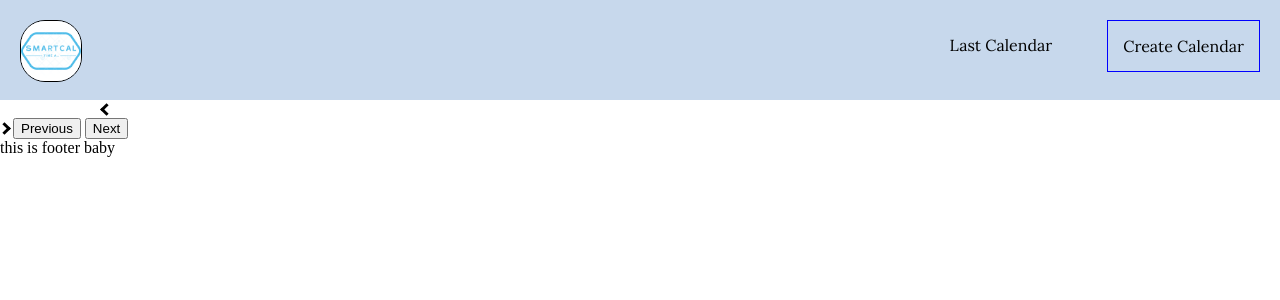
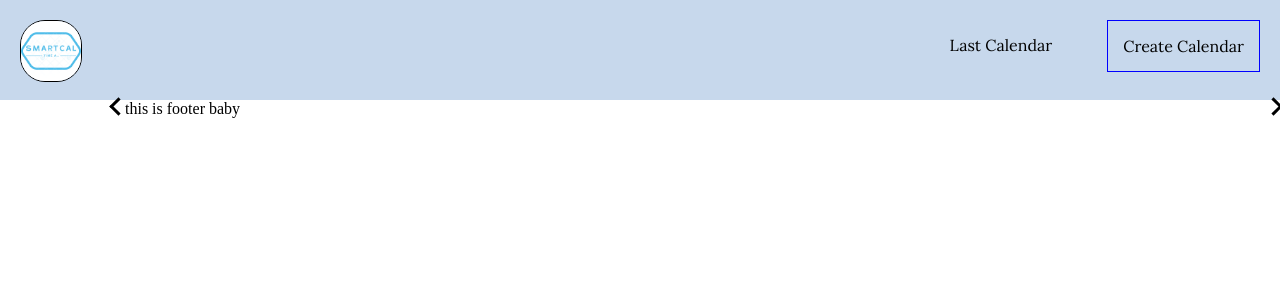
Before and after one commit to PetrAlexTeam/Calendar, a Django app: template Calendar/templates/Calendar/my_calendar.html in a window 1280 px wide. Shown: the top 300 px of the page. Run offline with Django 3.2, Linux system fonts and the light colour scheme; the template is opened without the code that fills it, so the values that code supplies are empty.

Commit message:
Добавил стрелочки-ссылочки, надо откорректировать, чтобы выглядело лучше

```diff
--- a/Calendar/static/css/calendar.css
+++ b/Calendar/static/css/calendar.css
@@ -14,20 +14,38 @@ td a{
 a:hover{
     color:#D49BA5;
 }
+.navigate div{
+    height: 100px;
+    with: 500px;
+}
 .right {
     transform: rotate(-45deg);
     -webkit-transform: rotate(-45deg);
+    float: right;
+
 }
-
+.right_span span{
+    position: absolute;
+    margin: 30px;
+    height
+    margin-right: 300px;
+}
 .left {
     transform: rotate(135deg);
     -webkit-transform: rotate(135deg);
+    float: left;
+    margin-left: 10px;
+}
+.left_span span{
+    position: absolute;
+    margin: 30px;
+    margin-left: 300px;
 }
 i {
     border: solid black;
     border-width: 0 3px 3px 0;
     display: inline-block;
-    padding: 3px;
+    padding: 5px;
 }
 /*li a{
     display: block;
--- a/Calendar/templates/Calendar/my_calendar.html
+++ b/Calendar/templates/Calendar/my_calendar.html
@@ -4,7 +4,15 @@
     <link rel="stylesheet" href="{% static 'css/calendar.css' %}" type="text/css">
 {% endblock %}
 {% block body %}
-<i class="arrow left"></i>
+<div class="navigate">
+    <span class="left_div">
+         <a href="{{ previous_link }}"> <i class="arrow left"></i></a>
+    </span>
+    <span class="right_div">
+        <a href="{{ next_link }}"> <i class="arrow right"></i></a>
+    </span>
+</div>
+
 <table id="calendar">
     {% for weak in month_string  %}
        <tr>
@@ -28,9 +36,9 @@
         </tr>
     {% endfor %}
 </table>
-<i class="arrow right"></i>
 
-<a href="{{ previous_link }}"> <button>Previous</button></a>
-<a href="{{ next_link }}"> <button>Next</button></a>
+
+
+
 
 {% endblock %}
```
